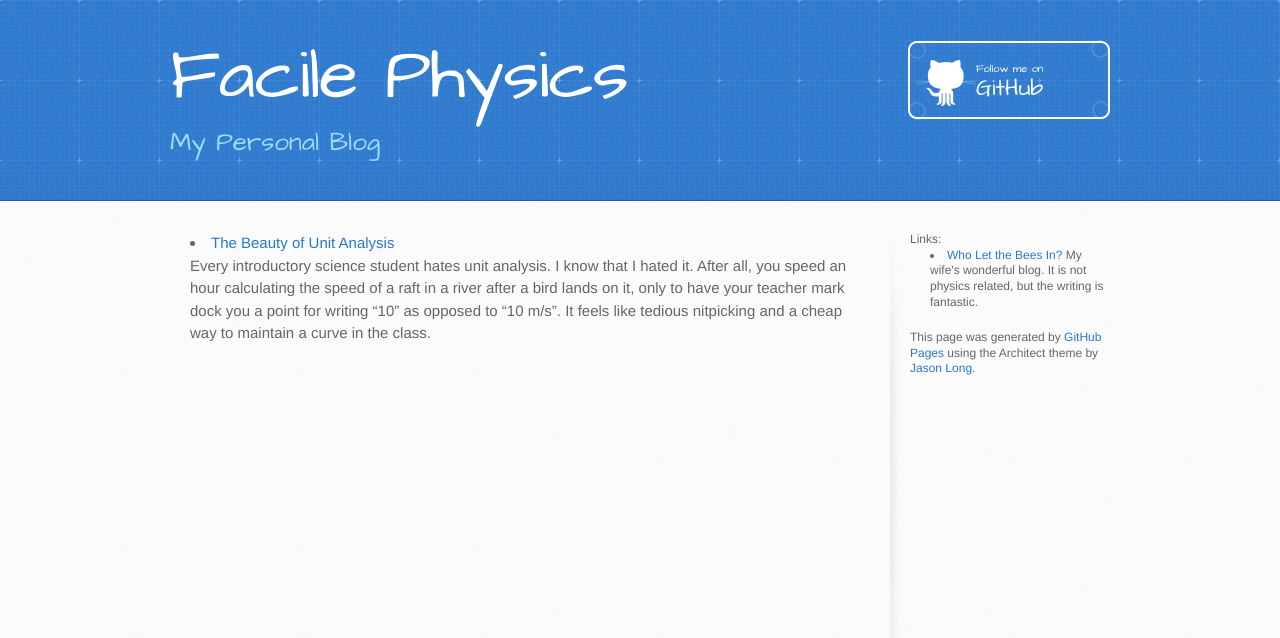
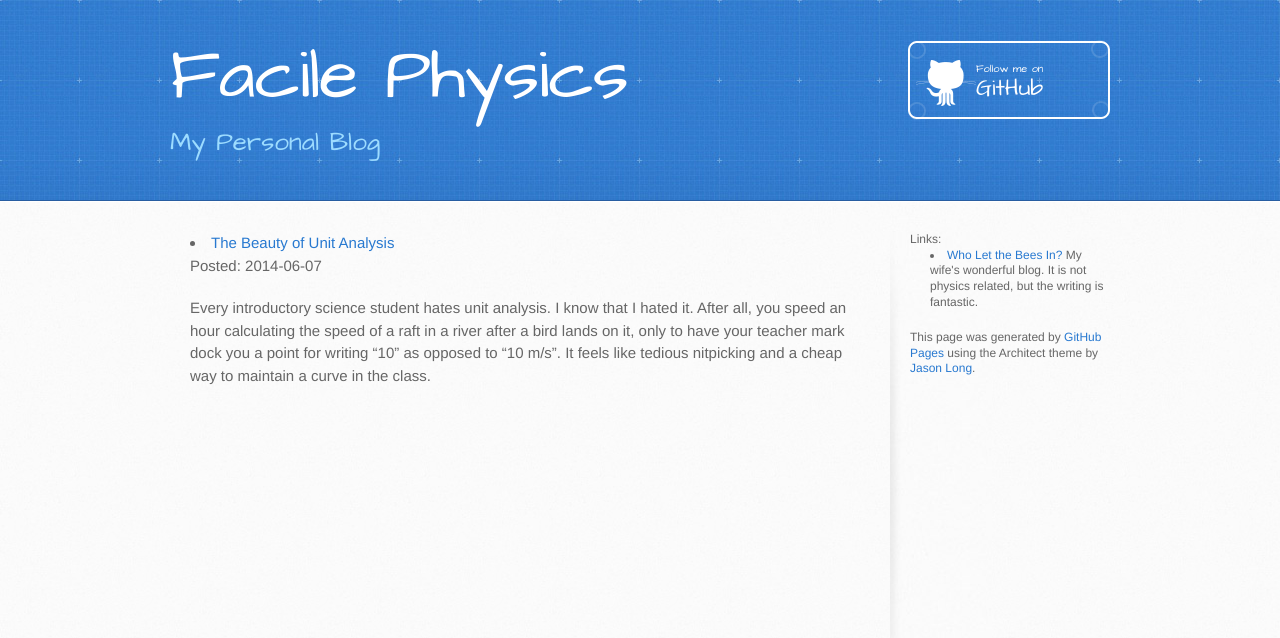
Before and after one commit to rprospero/rprospero.github.io, a Jekyll site: the page built from index.html, in a window 1280 px wide. Shown: the top 638 px of the page. Built offline with Jekyll 4.4.1, drawn with Linux system fonts in a browser that asks for light colours.

Commit message:
Added date to posts on the main page

```diff
--- a/index.html
+++ b/index.html
@@ -6,6 +6,7 @@
 	    {% for post in site.posts %}
 	    <li>
 	      <a href="{{ post.url }}">{{ post.title }}</a>
+	      <p>Posted: {{post.date| | date: "%Y-%m-%d"}}</p>
 	      {{post.excerpt}}
 	    </li>
 	    {% endfor %}
```
